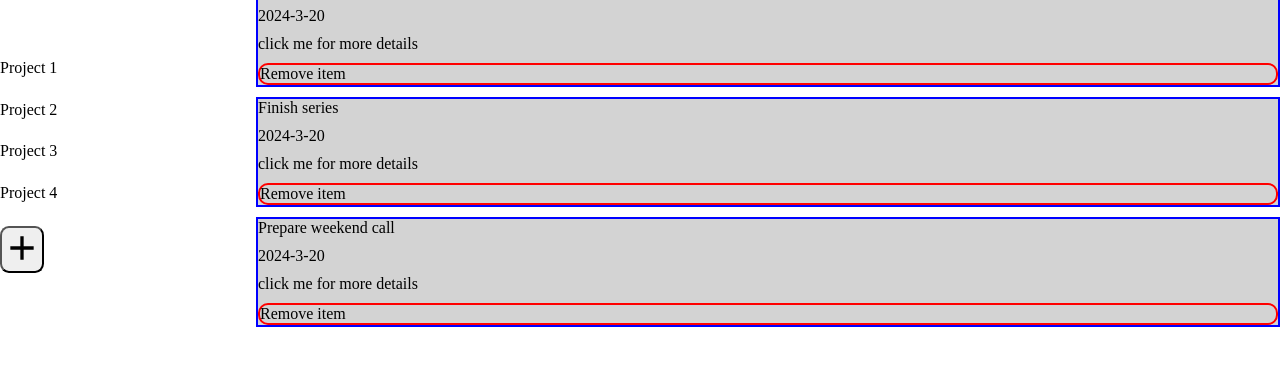
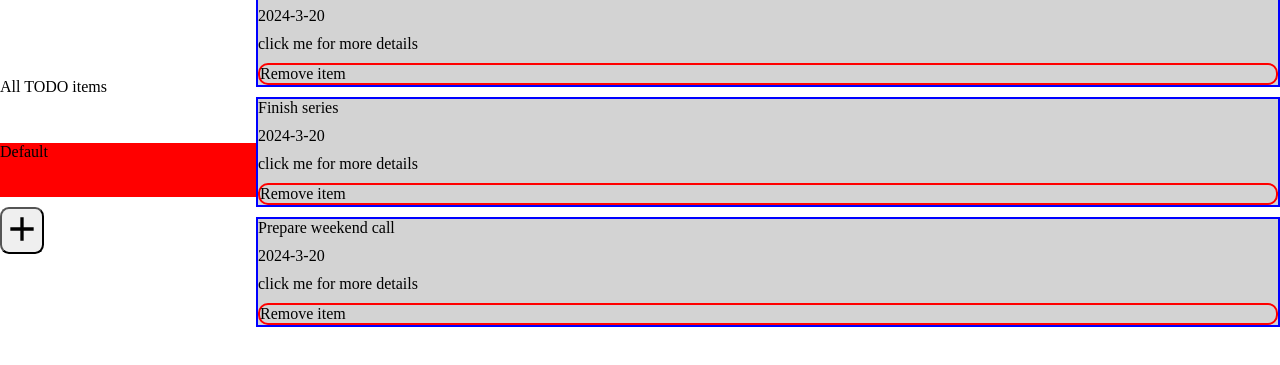
Before and after one commit to CTSDM/odin-todo-list, a website built with webpack: page src/index.html in a window 1280 px wide. Shown: the part 63-428 px from the top of the page. Built offline with nearby package versions, Linux system fonts and the light colour scheme.

Commit message:
Add first webpage load projects to the sidebars. Also new projects

```diff
--- a/src/dialog.js
+++ b/src/dialog.js
@@ -2,7 +2,7 @@
 
 import Item from './items.js';
 import Project from './project.js';
-import {populateDivItem} from './domManipulation.js';
+import {populateDivItem, addProject} from './domManipulation.js';
 
 export {dialog, getDivTodoItem, getDivProject};
 
@@ -61,6 +61,7 @@ function submitItem(form, projects) {
 function submitProject(form, projects) {
     const dataProject = getDataProjectForm(form);
     projects.push(new Project(dataProject[0], dataProject[1], dataProject[2]));
+    addProject(dataProject[0], projects.length);
     form.reset();
 }
 
--- a/src/domManipulation.js
+++ b/src/domManipulation.js
@@ -5,6 +5,7 @@ export default function changeDOM(projects) {
 };
 
 const DEFAULT_PROJECT_INDEX = 0;
+const INITIAL_ACTIVE_PROJECT = 1;
 
 function firstLoadPage(projects) {
     const funcSelectionItemList = [addDivTodo, addDivProject];
@@ -40,7 +41,11 @@ function firstLoadPage(projects) {
         dialog.removeChild(modal);
     }
 
-    // The first time we enter the page we load the contents of the default project
+    // The first time we enter the page we load the sidebar with the default project
+    // We will also add another tab which is all 'todo items'
+    // The first time we load the web, we will load the default project whose index is
+    // INITIAL_ACTIVE_PROJECT
+    populateSideBar(projects, INITIAL_ACTIVE_PROJECT);
     populateProject(projects[DEFAULT_PROJECT_INDEX], DEFAULT_PROJECT_INDEX);
 }
 
@@ -88,3 +93,29 @@ export function populateDivItem(projects, index, item) {
     if (index === todoItemsContainer.dataset.index)
         todoItemsContainer.appendChild(createListItemsDiv(item, index, projects[index]));
 }
+
+function populateSideBar(projects, indexActive) {
+    addProject("All TODO items", 0);
+
+    projects.forEach((project, index) => {
+        addProject(project.title, index + 1);
+    });
+
+    setActiveContainer(indexActive);
+}
+
+export function addProject(projectTitle, index) {
+    const divContainer = document.querySelector(".project-item");
+    const divProj = document.createElement("div");
+    divProj.textContent = projectTitle;
+    divProj.dataset.index = index;
+    // We add +1 because the first item of the divContainer is the container
+    // of all the items
+    divProj.dataset.index = index;
+    divContainer.appendChild(divProj);
+}
+
+function setActiveContainer(index) {
+    const allElements = document.querySelectorAll(".project-item div");
+    allElements[index].classList.add("active");
+}
--- a/src/index.html
+++ b/src/index.html
@@ -39,10 +39,7 @@
                 </div>
                 <div class="projects">
                     <div class="project-item">
-                        <div>Project 1</div>
-                        <div>Project 2</div>
-                        <div>Project 3</div>
-                        <div>Project 4</div>
+
                     </div>
                 </div>
                 <div class="add">
--- a/src/style.css
+++ b/src/style.css
@@ -120,3 +120,7 @@ form {
 .remove:hover {
     background-color: red;
 }
+
+.active {
+    background-color: red;
+}
```
